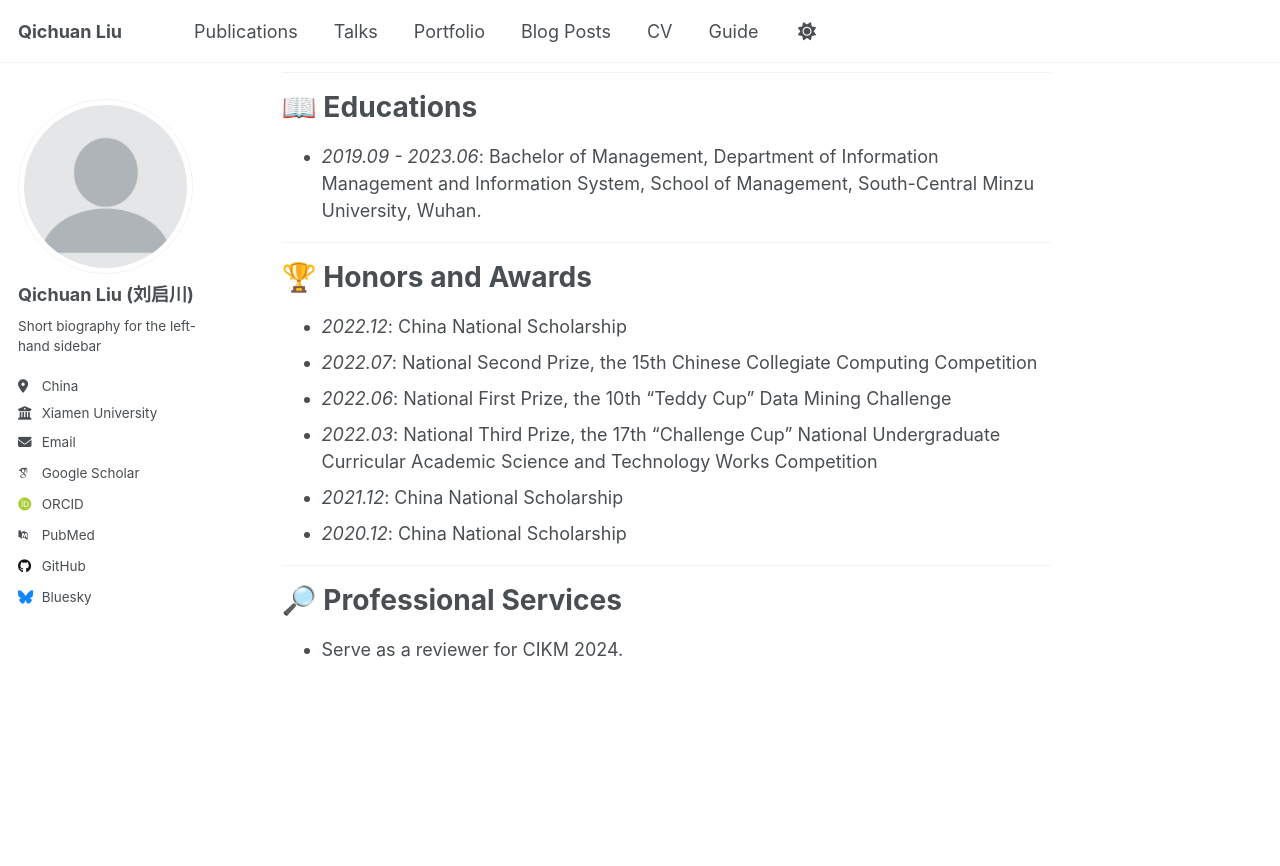
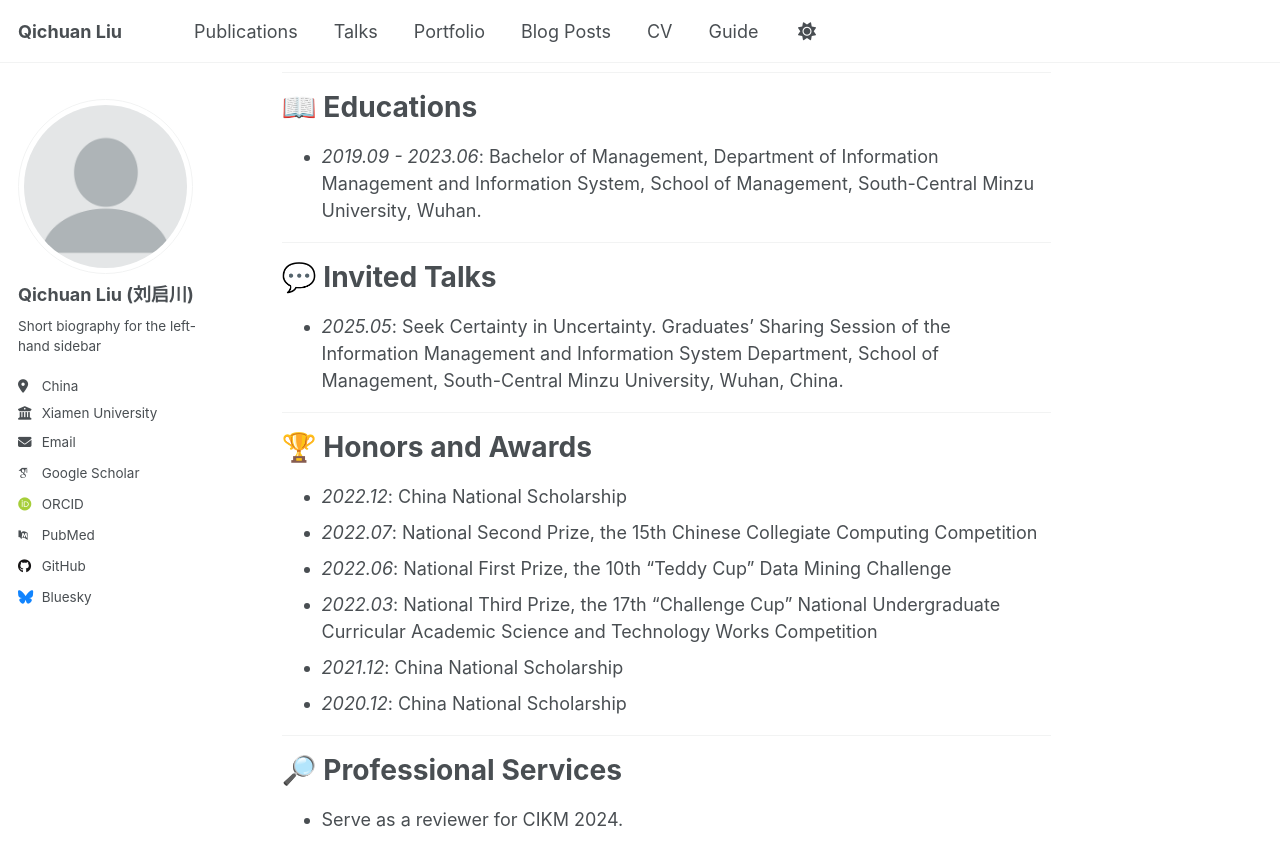
Before and after one commit to qcliu2001/qcliu2001.github.io, a Jekyll site: the page built from _pages/about.md, in a window 1280 px wide and 900 px high, scrolled down 977 px. Shown: the top 866 px of the window. Built offline with Jekyll 4.4.1, drawn with Linux system fonts in a browser that asks for light colours; some web fonts are replaced.

Commit message:
Update about.md

```diff
--- a/_pages/about.md
+++ b/_pages/about.md
@@ -47,6 +47,14 @@ My current research topics:
 ------
 
 
+💬 Invited Talks
+======
++ _2025.05_: Seek Certainty in Uncertainty. Graduates' Sharing Session of the Information Management and Information System Department, School of Management, South-Central Minzu University, Wuhan, China.
+
+
+------
+
+
 🏆 Honors and Awards
 ======
 + _2022.12_: China National Scholarship
```
